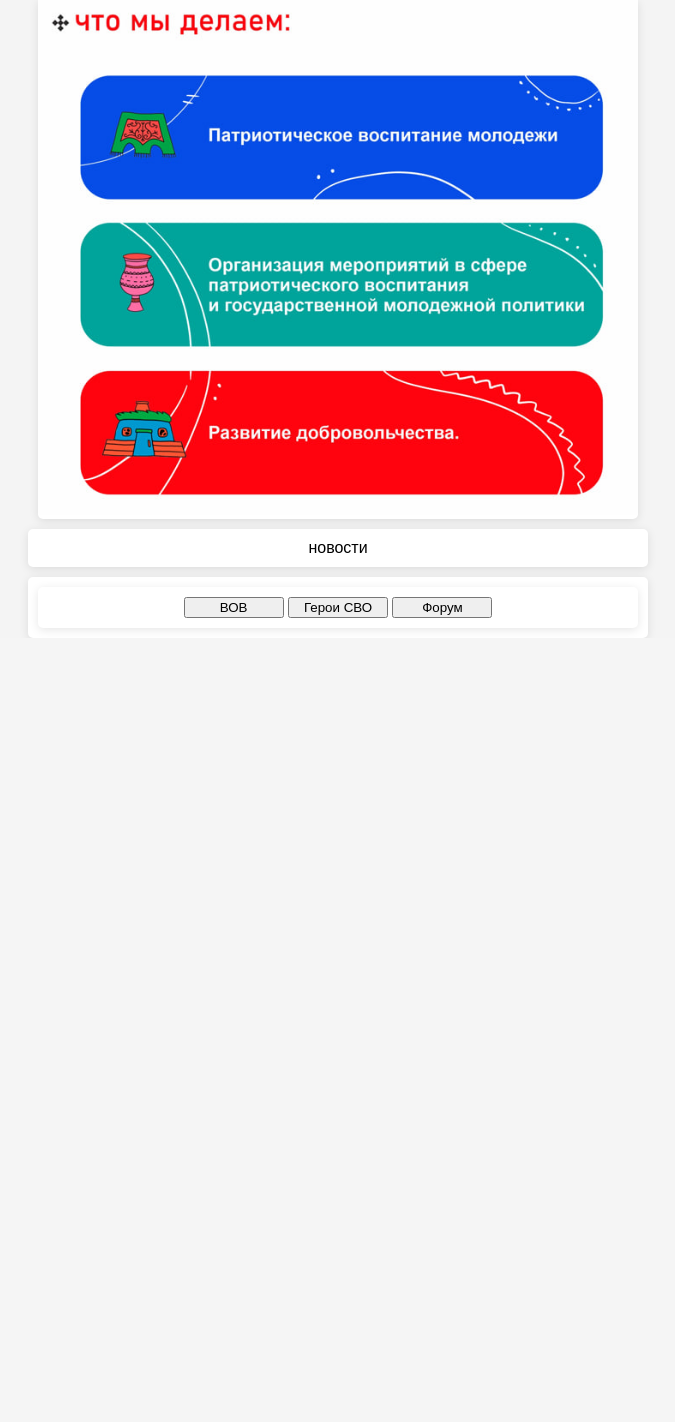
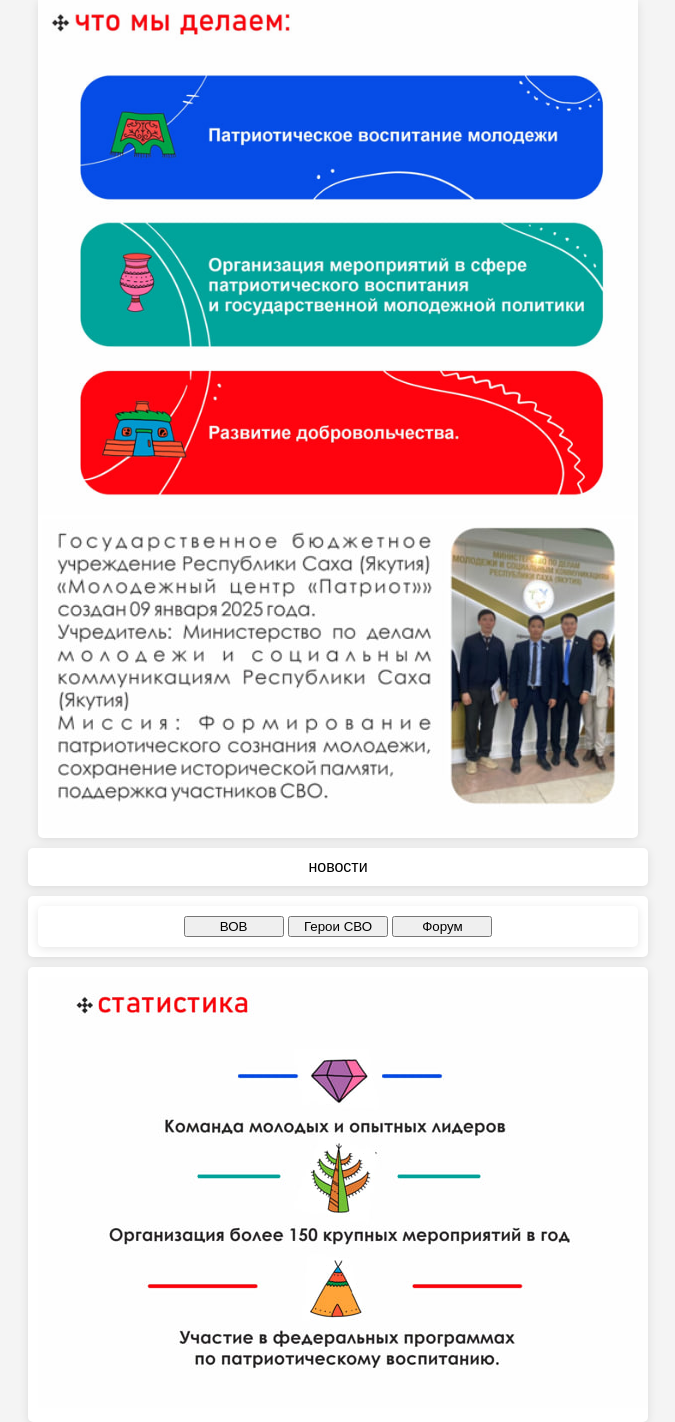
Before and after one commit to lakses/Auth, a Django app: page / in a window 1280 px wide. Shown: the part 1132-2554 px from the top of the page, without its empty margins (302-977 px from the left). Before the commit the page ends 1750 px from the top, so only its background shows below. Run offline with Django 5.2, Linux system fonts and the light colour scheme; data that the repository does not hold is empty.

Commit message:
im cool guy

```diff
--- a/main_page/templates/main.html
+++ b/main_page/templates/main.html
@@ -78,7 +78,8 @@
         <div class="container" style="box-shadow: 0px; background-color: (127, 255, 212, 0); margin-top: 10px;"><img src="{% static 'cool.jpg' %}" style="width: 100%; height: 100%;"></div>
     </div>
     <div style="margin: 10px;"></div><!--пустышка лол-->
-    <div class="container" style="text-align: center; padding: 0px;"><img src="{% static 'inf.jpg' %}"style="width: 100%; height: 100%; object-fit: cover;"></div>
+    <div class="container" style="text-align: center; padding: 0px;"><img src="{% static 'inf.jpg' %}"style="width: 100%; height: 100%; object-fit: cover;">
+    <img src="{% static 'svo.jpg'%}"></div>
     <div style="margin: 10px;"></div><!--ещё одна пустышка-->
     <div class="container" style="text-align: center;">новости
         {% if user.is_staff %}
@@ -125,5 +126,7 @@
             </div>
         </div>
     </div>
+    <div style="margin: 10px;"></div><!--люблю пустышкэ-->
+    <div class="container"><img src="{%static 'megaKruto.jpg'%}" alt=""></div>
 </body>
 </html>
```
Also changed, not shown: accounts/static/megaKruto.jpg (added), accounts/static/realmen.jpg (added), accounts/static/svo.jpg (added).
